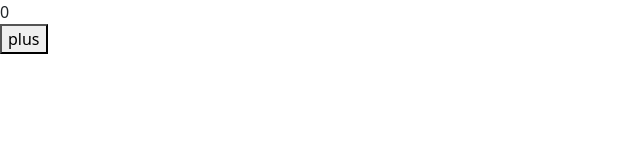
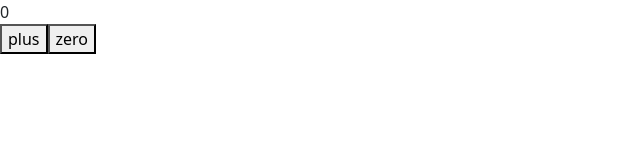
Before and after one commit to rajarajagopi/react-b47-b48, a React (Vite) app: page / in a window 1280 px wide. Shown: the top 160 px of the page, without its empty margins (0-640 px from the left). Built offline with nearby package versions, Linux system fonts and the light colour scheme.

Commit message:
added zero button to reset the value of the counter

```diff
--- a/src/App.jsx
+++ b/src/App.jsx
@@ -3,21 +3,25 @@ function App() {
   const [counter, setCounter] = useState(0);
 
 
-  console.log('rendering...', counter);
-  const handleClick = () => {
+  const handlePlusClick = () => {
     // console.log('button clicked');
     setCounter(counter + 1);
   }
 
+  const handleZeroClick = () => {
+    setCounter(0);
+  }
+
+  console.log('rendering...', counter);
+
   return (
-
     <div>
       <div>{counter}</div>
-      <button onClick={handleClick}>plus</button>
+      <button onClick={handlePlusClick}>plus</button>
+      <button onClick={handleZeroClick}>zero</button>
     </div>
 
   )
 }
 
-
 export default App;
```
